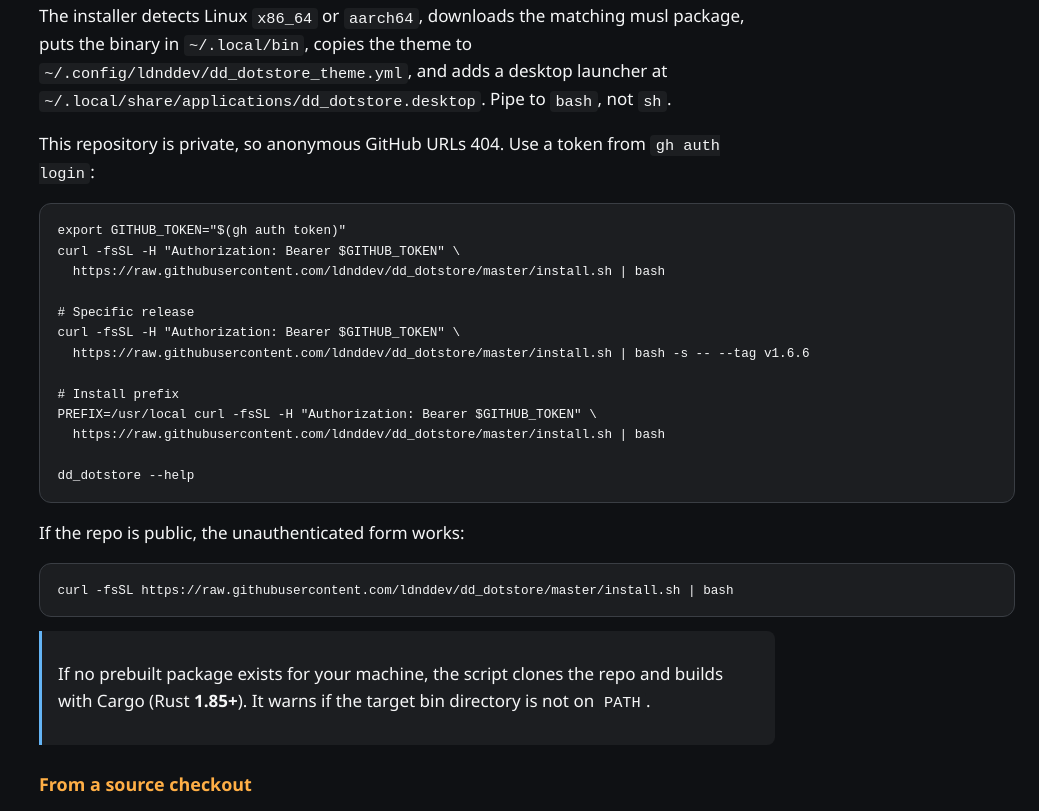
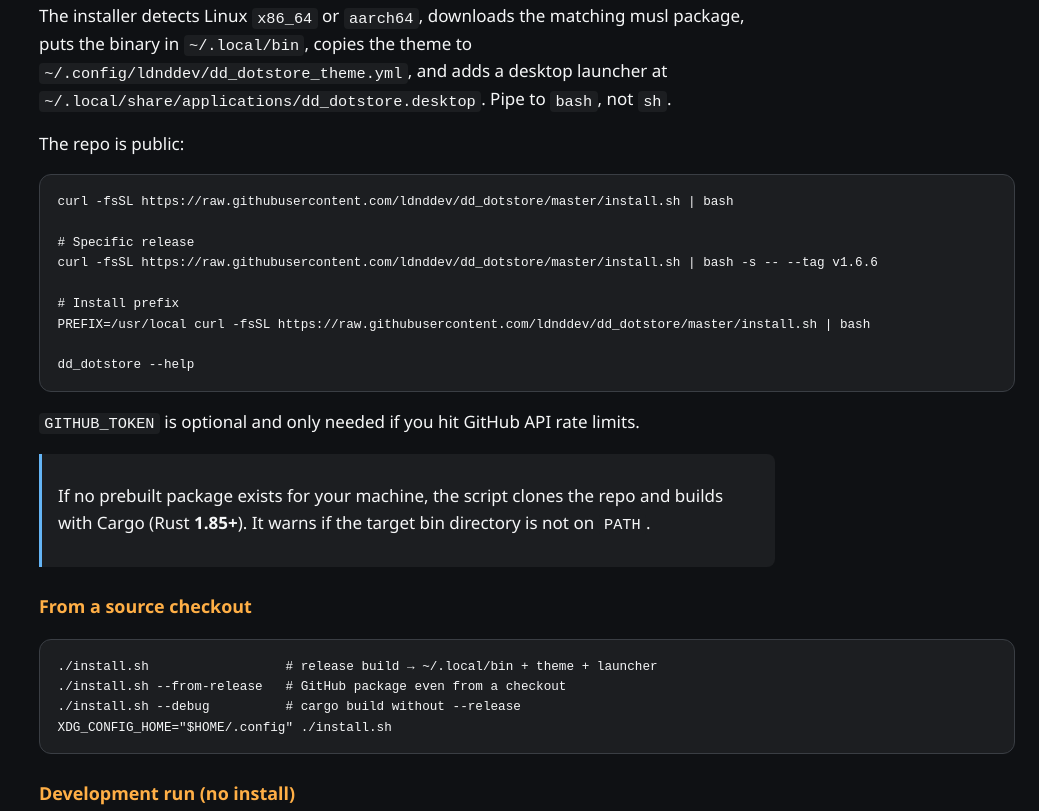
Before and after one commit to ldnddev/dd_dotstore, a plain HTML site: page docs/index.html in a window 1280 px wide. Shown: the part 1549-2360 px from the top of the page, without its empty margins (241-1280 px from the left). Drawn offline with Linux system fonts and the light colour scheme.

Commit message:
Say the tutorial and install.sh comments are public too
Drop the private-repo token curl from docs/index.html and from the
install.sh header comments. Keep GITHUB_TOKEN as optional for API
rate limits. Comments only in install.sh; no behavior change.
Ticket: ldnddev/team#158.

```diff
--- a/docs/index.html
+++ b/docs/index.html
@@ -249,22 +249,17 @@
         <h2>Install</h2>
         <h3>From GitHub Releases (recommended)</h3>
         <p>The installer detects Linux <code>x86_64</code> or <code>aarch64</code>, downloads the matching musl package, puts the binary in <code>~/.local/bin</code>, copies the theme to <code>~/.config/ldnddev/dd_dotstore_theme.yml</code>, and adds a desktop launcher at <code>~/.local/share/applications/dd_dotstore.desktop</code>. Pipe to <code>bash</code>, not <code>sh</code>.</p>
-        <p>This repository is private, so anonymous GitHub URLs 404. Use a token from <code>gh auth login</code>:</p>
-        <pre><code>export GITHUB_TOKEN="$(gh auth token)"
-curl -fsSL -H "Authorization: Bearer $GITHUB_TOKEN" \
-  https://raw.githubusercontent.com/ldnddev/dd_dotstore/master/install.sh | bash
+        <p>The repo is public:</p>
+        <pre><code>curl -fsSL https://raw.githubusercontent.com/ldnddev/dd_dotstore/master/install.sh | bash
 
 # Specific release
-curl -fsSL -H "Authorization: Bearer $GITHUB_TOKEN" \
-  https://raw.githubusercontent.com/ldnddev/dd_dotstore/master/install.sh | bash -s -- --tag v1.6.6
+curl -fsSL https://raw.githubusercontent.com/ldnddev/dd_dotstore/master/install.sh | bash -s -- --tag v1.6.6
 
 # Install prefix
-PREFIX=/usr/local curl -fsSL -H "Authorization: Bearer $GITHUB_TOKEN" \
-  https://raw.githubusercontent.com/ldnddev/dd_dotstore/master/install.sh | bash
+PREFIX=/usr/local curl -fsSL https://raw.githubusercontent.com/ldnddev/dd_dotstore/master/install.sh | bash
 
 dd_dotstore --help</code></pre>
-        <p>If the repo is public, the unauthenticated form works:</p>
-        <pre><code>curl -fsSL https://raw.githubusercontent.com/ldnddev/dd_dotstore/master/install.sh | bash</code></pre>
+        <p><code>GITHUB_TOKEN</code> is optional and only needed if you hit GitHub API rate limits.</p>
         <div class="callout">
           <p>If no prebuilt package exists for your machine, the script clones the repo and builds with Cargo (Rust <strong>1.85+</strong>). It warns if the target bin directory is not on <code>PATH</code>.</p>
         </div>
@@ -450,9 +445,7 @@ dd_dotstore ~/dotfiles</code></pre>
 
       <section id="uninstall">
         <h2>Uninstall</h2>
-        <pre><code>export GITHUB_TOKEN="$(gh auth token)"
-curl -fsSL -H "Authorization: Bearer $GITHUB_TOKEN" \
-  https://raw.githubusercontent.com/ldnddev/dd_dotstore/master/install.sh | bash -s -- --uninstall
+        <pre><code>curl -fsSL https://raw.githubusercontent.com/ldnddev/dd_dotstore/master/install.sh | bash -s -- --uninstall
 
 # From a source checkout
 ./install.sh --uninstall</code></pre>
```
Also changed, not shown: 1 other file.
